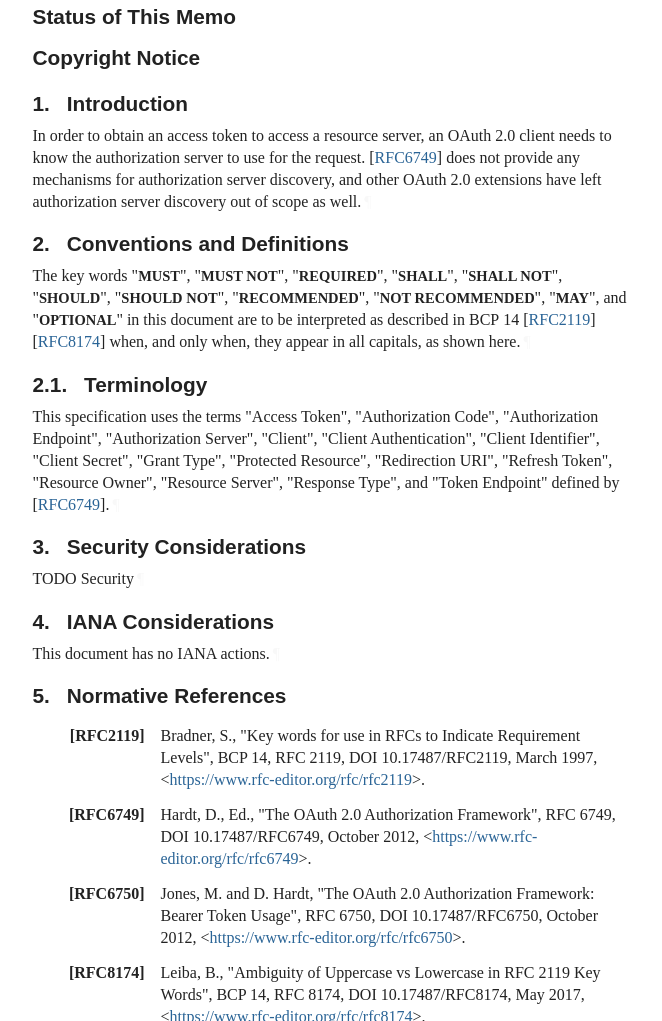
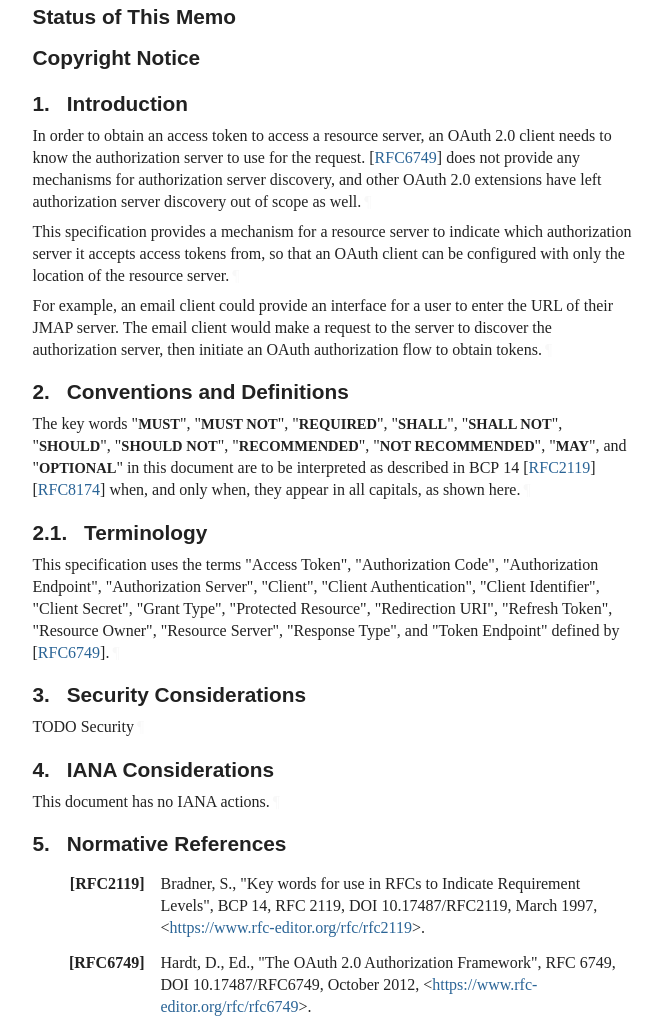
Before and after one commit to aaronpk/oauth-authorization-server-discovery, a plain HTML site: page draft-parecki-authorization-server-discovery.html in a window 1280 px wide. Shown: the part 696-1717 px from the top of the page, without its empty margins (92-754 px from the left). Drawn offline with Linux system fonts and the light colour scheme; a web font is replaced by a local one.

Commit message:
Script updating gh-pages from 6953c79. [ci skip]

```diff
--- a/draft-parecki-authorization-server-discovery.html
+++ b/draft-parecki-authorization-server-discovery.html
@@ -1175,6 +1175,8 @@ svg :is([stroke="fill"], [fill^="#fff"]) {
 <a href="#section-1" class="section-number selfRef">1. </a><a href="#name-introduction" class="section-name selfRef">Introduction</a>
       </h2>
 <p id="section-1-1">In order to obtain an access token to access a resource server, an OAuth 2.0 client needs to know the authorization server to use for the request. <span>[<a href="#RFC6749" class="cite xref">RFC6749</a>]</span> does not provide any mechanisms for authorization server discovery, and other OAuth 2.0 extensions have left authorization server discovery out of scope as well.<a href="#section-1-1" class="pilcrow">¶</a></p>
+<p id="section-1-2">This specification provides a mechanism for a resource server to indicate which authorization server it accepts access tokens from, so that an OAuth client can be configured with only the location of the resource server.<a href="#section-1-2" class="pilcrow">¶</a></p>
+<p id="section-1-3">For example, an email client could provide an interface for a user to enter the URL of their JMAP server. The email client would make a request to the server to discover the authorization server, then initiate an OAuth authorization flow to obtain tokens.<a href="#section-1-3" class="pilcrow">¶</a></p>
 </section>
 </div>
 <div id="conventions-and-definitions">
```
Also changed, not shown: draft-parecki-authorization-server-discovery.txt.
